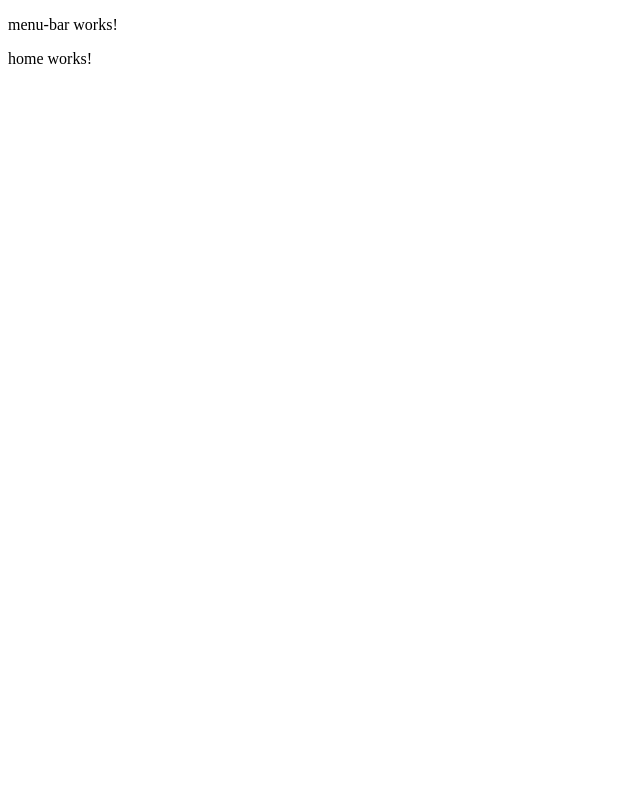
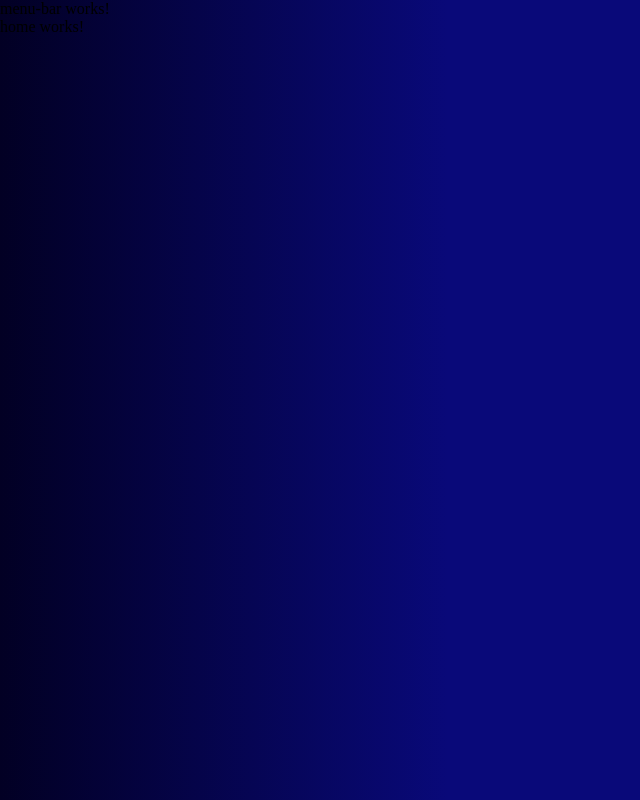
Before and after one commit to Pietro-berg7/angular-psn-store-project, an Angular app: page / in a window 1280 px wide. Shown: the whole page, without its empty margins (0-640 px from the left). Built offline with nearby package versions, Linux system fonts and the light colour scheme.

Commit message:
CSS reset e Gradient background

```diff
--- a/src/styles.css
+++ b/src/styles.css
@@ -1 +1,17 @@
 /* You can add global styles to this file, and also import other style files */
+* {
+  padding: 0;
+  margin: 0;
+  border: 0;
+  box-sizing: border-box;
+}
+
+body {
+  background: rgb(2, 0, 36);
+  background: linear-gradient(
+    90deg,
+    rgba(2, 0, 36, 1) 0%,
+    rgba(9, 9, 121, 1) 35%,
+    rgba(9, 9, 121, 1) 100%
+  );
+}
```
